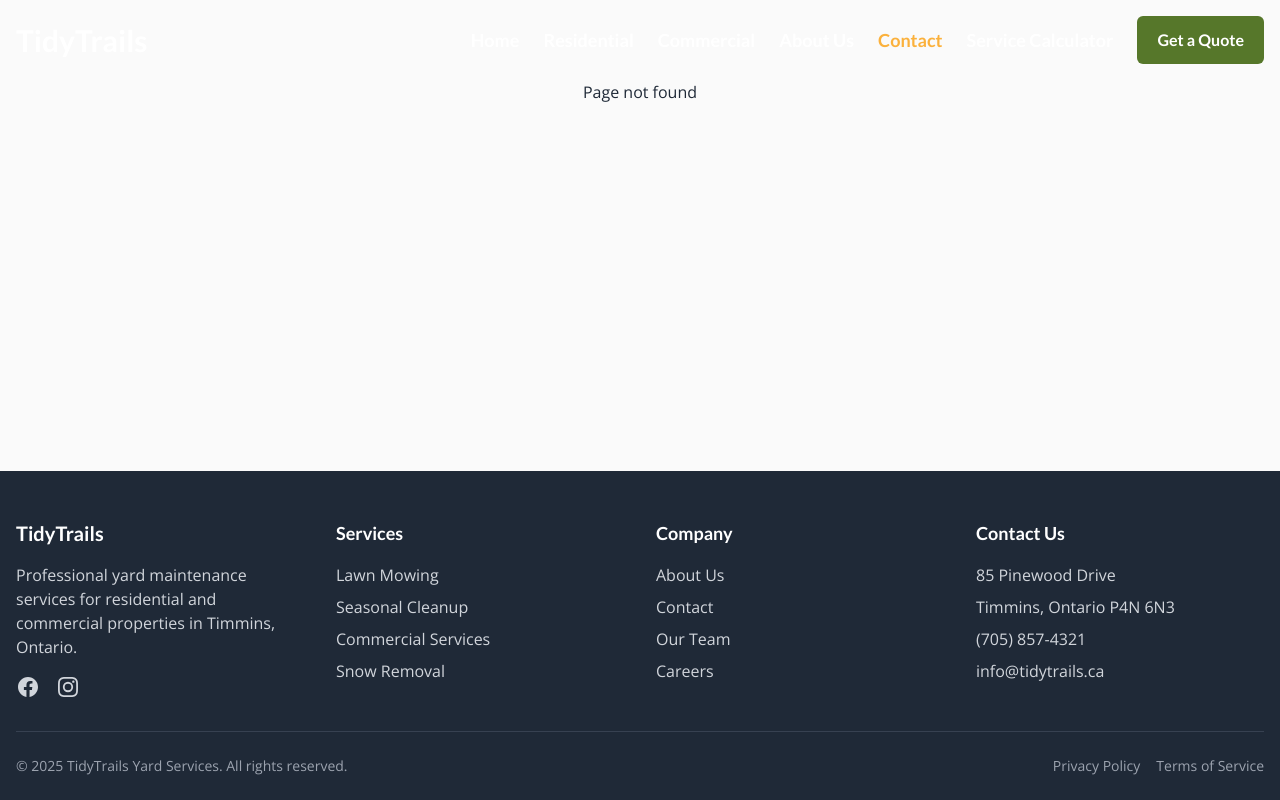
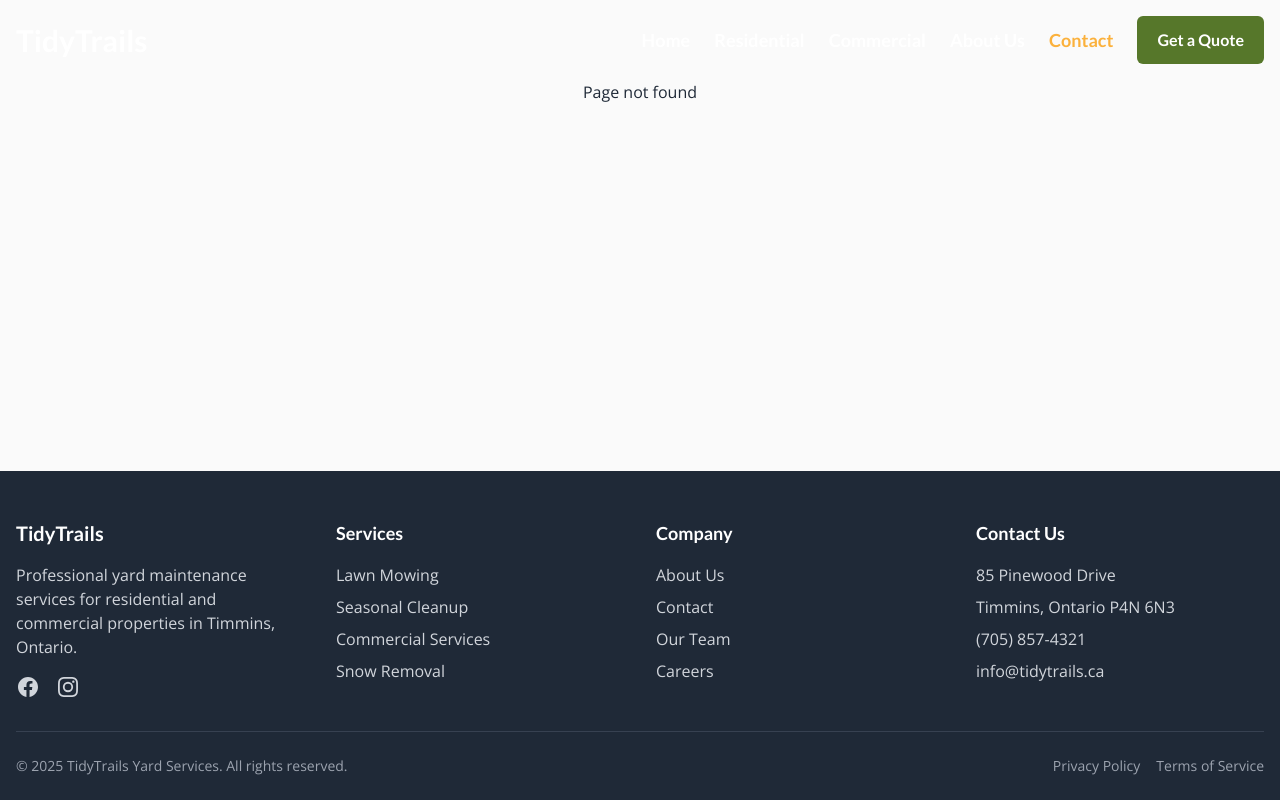
Before and after one commit to DetailTrip/TidyTrail, a React (Vite) app: page /contact in a window 1280 px wide. Built offline with nearby package versions, Linux system fonts and the light colour scheme.

Commit message:
feat: Remove CalculatorPage route and link from Header component

```diff
--- a/src/App.tsx
+++ b/src/App.tsx
@@ -7,7 +7,6 @@ import Footer from './components/layout/Footer';
 const HomePage = lazy(() => import('./pages/HomePage'));
 const ServicesPage = lazy(() => import('./pages/ServicesPage'));
 const CommercialPage = lazy(() => import('./pages/CommercialPage'));
-const CalculatorPage = lazy(() => import('./pages/CalculatorPage')); // Add this line
 
 // Loading fallback component
 const PageLoader = () => (
@@ -31,7 +30,6 @@ function App() {
             <Route path="/" element={<HomePage />} />
             <Route path="/services" element={<ServicesPage />} />
             <Route path="/commercial" element={<CommercialPage />} />
-            <Route path="/calculator" element={<CalculatorPage />} /> {/* Add this line */}
             {/* Remove AboutUsPage and ContactPage routes since they don't exist yet */}
             <Route path="*" element={<div className="container py-20 text-center">Page not found</div>} />
           </Routes>
--- a/src/components/layout/Header.tsx
+++ b/src/components/layout/Header.tsx
@@ -69,16 +69,7 @@ const Header: React.FC = () => {
               {item.label}
             </NavLink>
           ))}
-          <Link
-            to="/calculator"
-            className={`font-display font-semibold text-lg transition-colors ${
-              isScrolled
-                ? 'text-gray-800 hover:text-primary'
-                : 'text-white hover:text-accent'
-            }`}
-          >
-            Service Calculator
-          </Link>
+
           <a
             href="tel:+17058574321"
             className="btn btn-primary ml-2"
```
